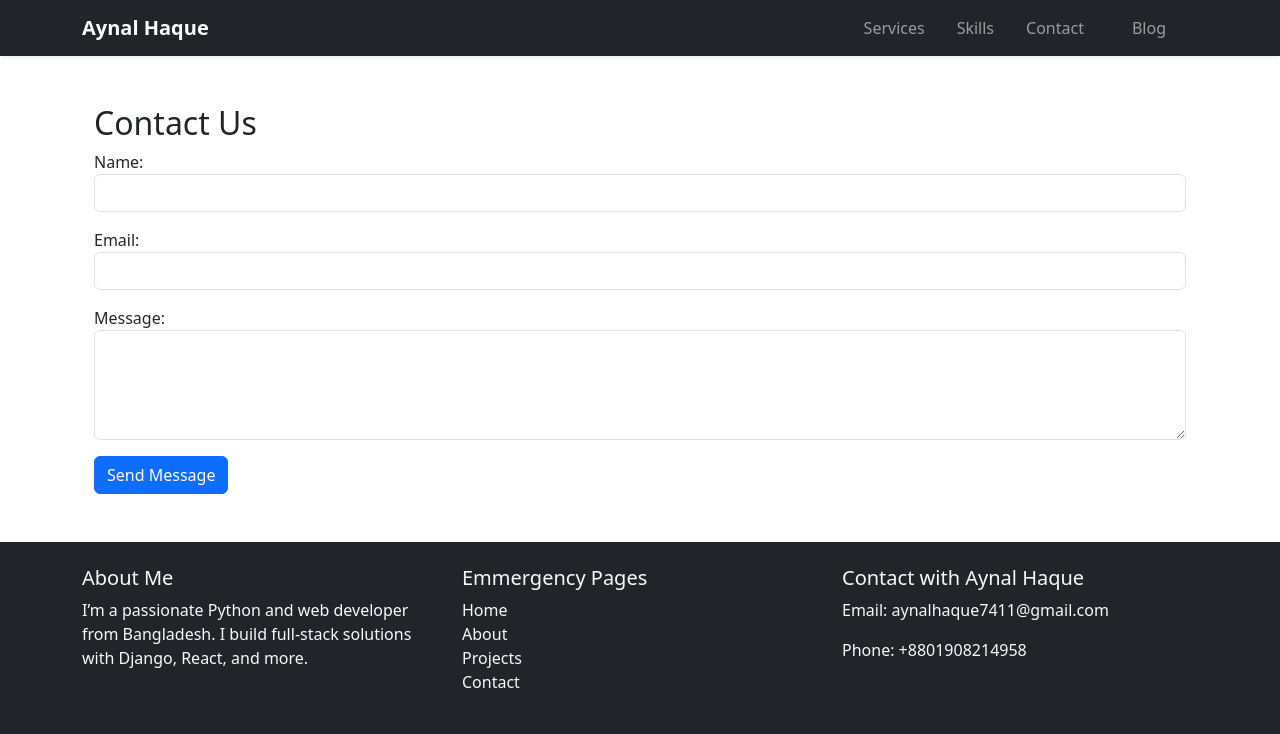
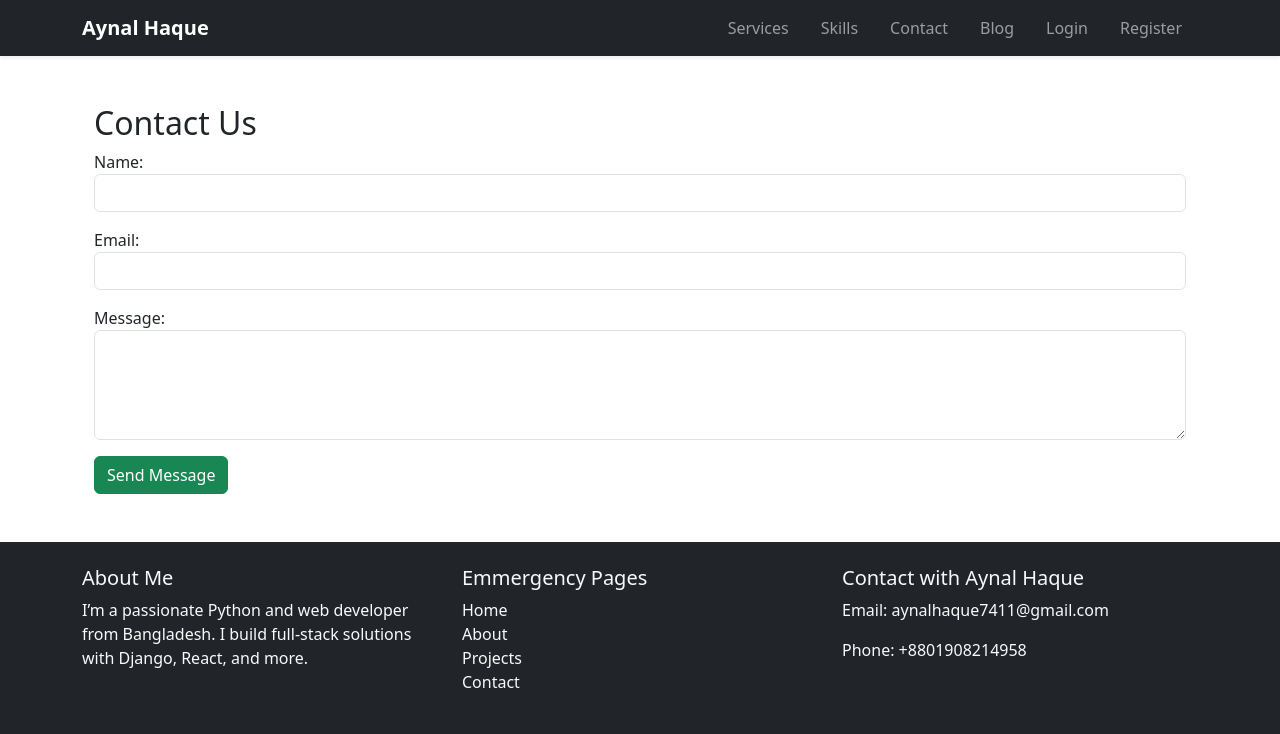
Before and after one commit to Aynal7411/aynal-haque, a Django app: page /service/contact/ in a window 1280 px wide. Shown: the top 734 px of the page. Run offline with Django 5.2, Linux system fonts and the light colour scheme.

Commit message:
style add

```diff
--- a/core/templates/base.html
+++ b/core/templates/base.html
@@ -11,7 +11,7 @@
 <body>
     <nav class="navbar navbar-expand-lg navbar-dark bg-dark shadow-sm">
         <div class="container">
-            <a class="navbar-brand fw-bold" href="{% url 'home-page' %}">Aynal Haque</a>
+            <a class="navbar-brand fw-bold " href="{% url 'home-page' %}">Aynal Haque</a>
 
             <button class="navbar-toggler" type="button" data-bs-toggle="collapse" data-bs-target="#navbarNav">
                 <span class="navbar-toggler-icon"></span>
@@ -29,9 +29,16 @@
                     <li class="nav-item mx-2 ">
                         <a class="nav-link" href="{% url 'contact' %}">Contact</a>
                     </li>
-                    <li class="nav-item mx-4">
+                    <li class="nav-item mx-2">
                     <a class="nav-link" href="{% url 'post_list' %}">Blog</a>
                     </li>
+ <li class="nav-item mx-2">
+                    <a class="nav-link" href="{% url 'post_list' %}">Login</a>
+                    </li>
+ <li class="nav-item mx-2">
+                    <a class="nav-link" href="{% url 'post_list' %}">Register</a>
+                    </li>
+
                 </ul>
             </div>
         </div>
--- a/service_my/templates/contact.html
+++ b/service_my/templates/contact.html
@@ -11,7 +11,7 @@
     <form method="post">
         {% csrf_token %}
         {{ form.as_p }}
-        <button type="submit" class="btn btn-primary">Send Message</button>
+        <button type="submit" class="btn btn-success">Send Message</button>
     </form>
 </div>
 {% endblock %}
```
Also changed, not shown: db.sqlite3.
